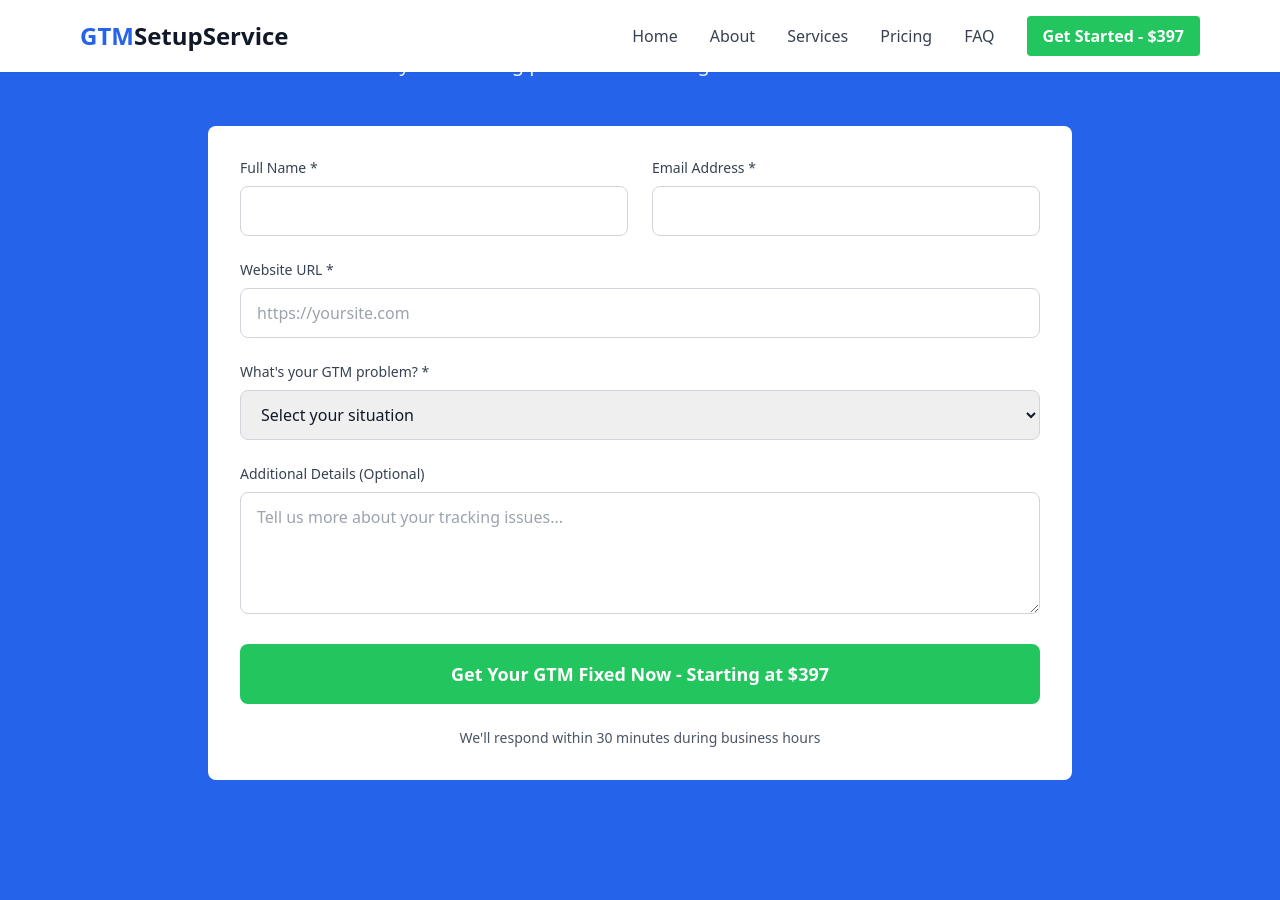
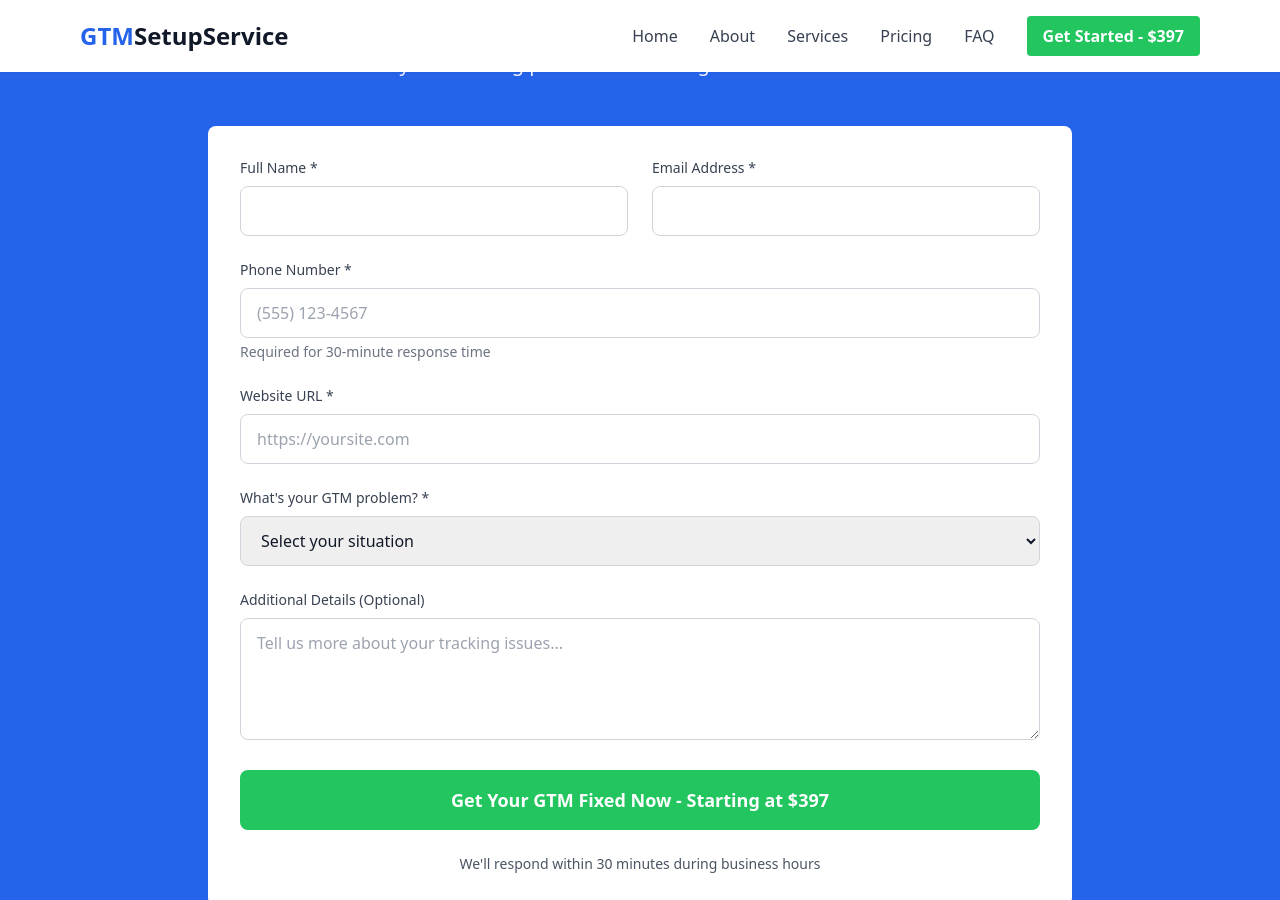
Before and after one commit to gtmsetupservice/gtmsetupservice.com, a Jekyll site: the page built from index.md, in a window 1280 px wide and 900 px high, scrolled down 6051 px. Built offline with Jekyll 4.4.1, drawn with Linux system fonts in a browser that asks for light colours; nearby versions of some CDN libraries.

Commit message:
Add required phone number field to contact form
- Added phone number field with required validation
- Updated form handler to send phone number to FluentCRM
- Added explanation text: 'Required for 30-minute response time'
- Phone number will be stored in FluentCRM contact record

```diff
--- a/_includes/contact-form.html
+++ b/_includes/contact-form.html
@@ -25,6 +25,15 @@
                         <input type="email" id="email" name="email" required
                                class="w-full px-4 py-3 border border-gray-300 rounded-lg focus:ring-2 focus:ring-blue-500 focus:border-transparent">
                     </div>
+                </div>
+
+                <div>
+                    <label for="phone" class="block text-sm font-medium text-gray-700 mb-2">
+                        Phone Number *
+                    </label>
+                    <input type="tel" id="phone" name="phone" required placeholder="(555) 123-4567"
+                           class="w-full px-4 py-3 border border-gray-300 rounded-lg focus:ring-2 focus:ring-blue-500 focus:border-transparent">
+                    <p class="text-sm text-gray-500 mt-1">Required for 30-minute response time</p>
                 </div>
 
                 <div>
--- a/assets/js/form-handler.js
+++ b/assets/js/form-handler.js
@@ -38,6 +38,7 @@ document.addEventListener('DOMContentLoaded', function() {
                 email: data.email,
                 first_name: data.name.split(' ')[0],
                 last_name: data.name.split(' ').slice(1).join(' '),
+                phone: data.phone,
                 tags: ['gtm-lead', 'website-contact'],
                 custom_fields: {
                     website: data.website,
```
